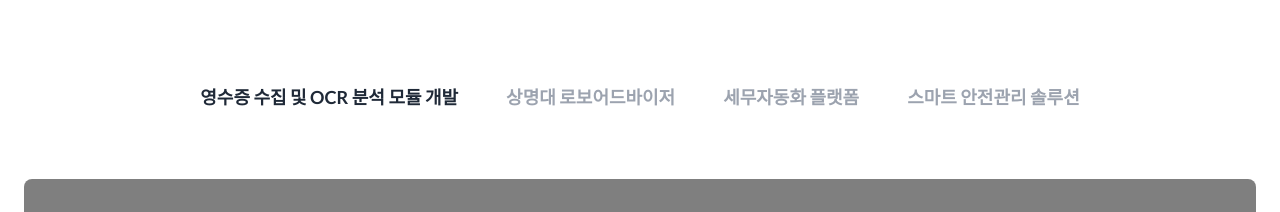
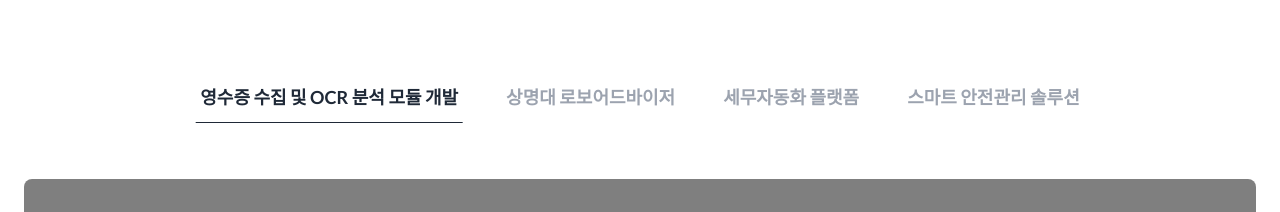
Before and after one commit to heedaelee/fiveworks_homepage, a React (Vite) app: page /business/ai in a window 1280 px wide. Shown: the part 920-1132 px from the top of the page. Built offline with nearby package versions, Linux system fonts and the light colour scheme; a web font is replaced by a local one.

Commit message:
fix: 호버 수정

```diff
--- a/src/pages/business/Common/Tabs.tsx
+++ b/src/pages/business/Common/Tabs.tsx
@@ -6,10 +6,13 @@ const Tabs = ({tab, activeTab, setActiveTab}: TabsProps) => {
       {tab.map((item, index) => (
         <button
           key={index}
-          className={`px-2 md:px-4 md:py-2 md:mx-2 rounded-t-lg bg-white
-                ${activeTab === index ? 'text-gray-800' : 'text-gray-400'}`}
+          className={`relative px-2 md:px-4 md:py-2 md:mx-2 rounded-t-lg bg-white transition-colors duration-500
+            ${activeTab === index ? 'text-gray-800' : 'text-gray-400 hover:text-black group'}`}
           onClick={() => setActiveTab(index)}>
           {item.title}
+          <span
+            className={`absolute bottom-[-4px] left-1/2 w-0 h-[1.4px] bg-gray-800 transition-all duration-500 ease-out
+              ${activeTab === index ? 'w-[92%] transform -translate-x-1/2' : 'group-hover:w-[90%] group-hover:left-1/2 group-hover:transform group-hover:-translate-x-1/2'}`}></span>
         </button>
       ))}
     </div>
```
